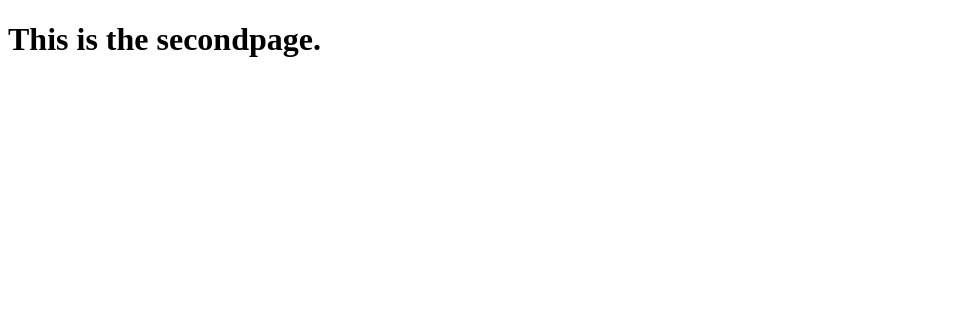
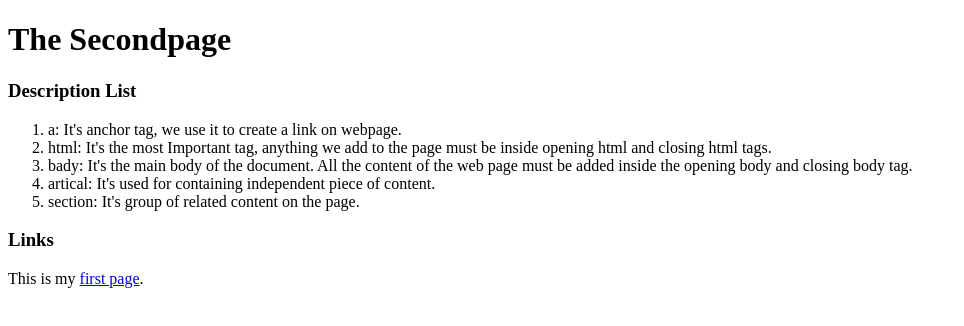
Before and after one commit to liu00569/liu00569.github.io, a plain HTML site: page html-assignment/notes.html in a window 1280 px wide. Shown: the whole page, without its empty margins (0-964 px from the left). Drawn offline with Linux system fonts and the light colour scheme.

Commit message:
updates again

```diff
--- a/html-assignment/notes.html
+++ b/html-assignment/notes.html
@@ -4,10 +4,27 @@
     <meta charset="UTF-8">
     <meta http-equiv="X-UA-Compatible" content="IE=edge">
     <meta name="viewport" content="width=device-width, initial-scale=1.0">
-    <title>Secondpage</title>
+    <title>The Secondpage</title>
 </head>
 <body>
-    <header><h1>This is the secondpage.</h1></header>
+    <header><h1>The Secondpage</h1></header>
+
+    <section>
+        <h3>Description List</h3>
+    <ol>
+        <li>a: It's anchor tag, we use it to create a link on webpage.</li>
+        <li>html: It's the most Important tag, anything we add to the page must be inside opening html and closing html tags.</li>
+        <li>bady: It's the main body of the document. All the content of the web page must be added inside the opening body and closing body tag.</li>
+        <li>artical: It's used for containing independent piece of content.</li>
+        <li>section: It's group of related content on the page.</li>
+    </ol>
+    </section>
+
+    <section>
+        <h3>Links</h3>
+        <p>This is my <a href="index.html">first page</a>.</p>
+    </section>
+
 
 </body>
 </html>
```
Also changed, not shown: html-assignment/index.html (+5 -1 lines).
